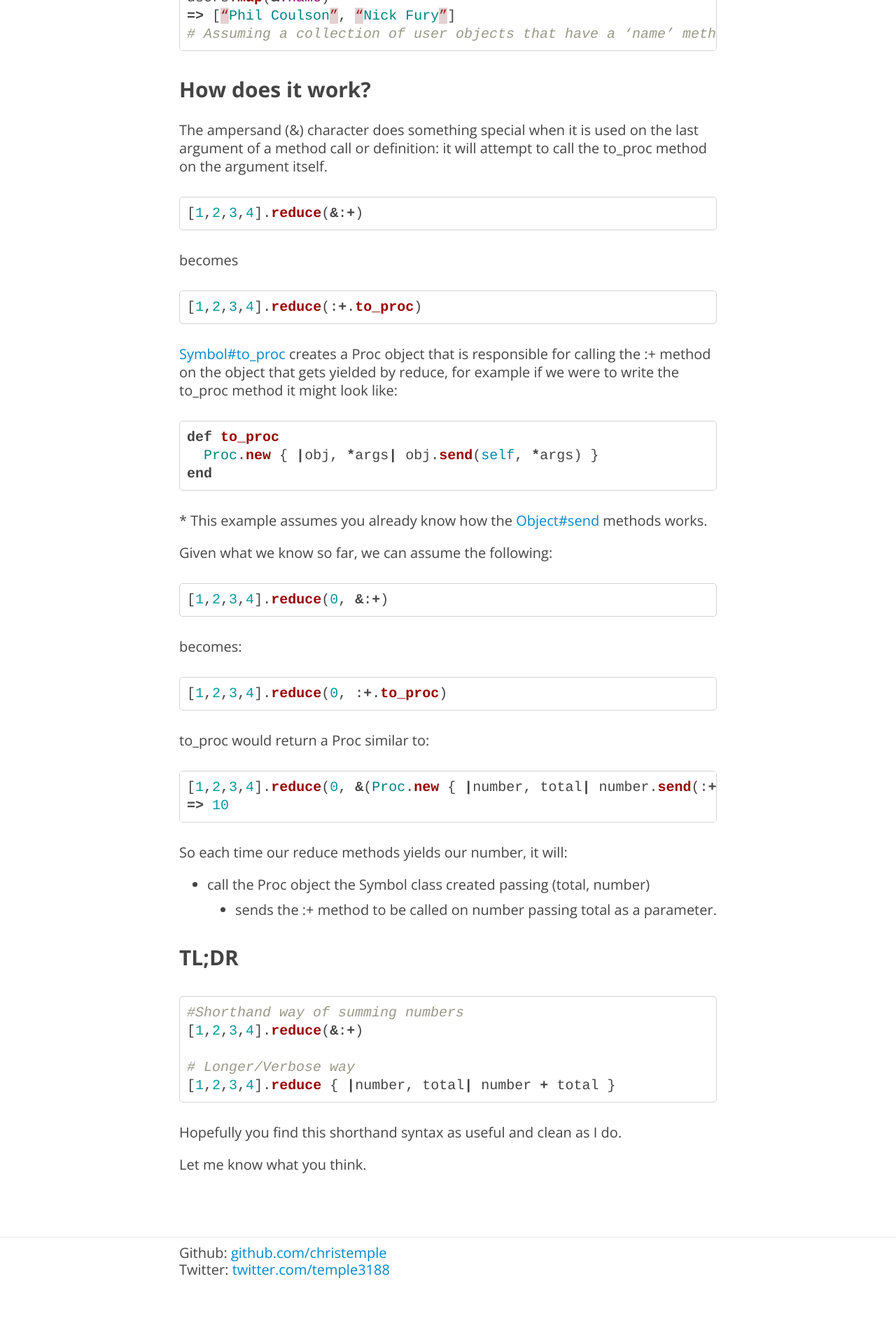
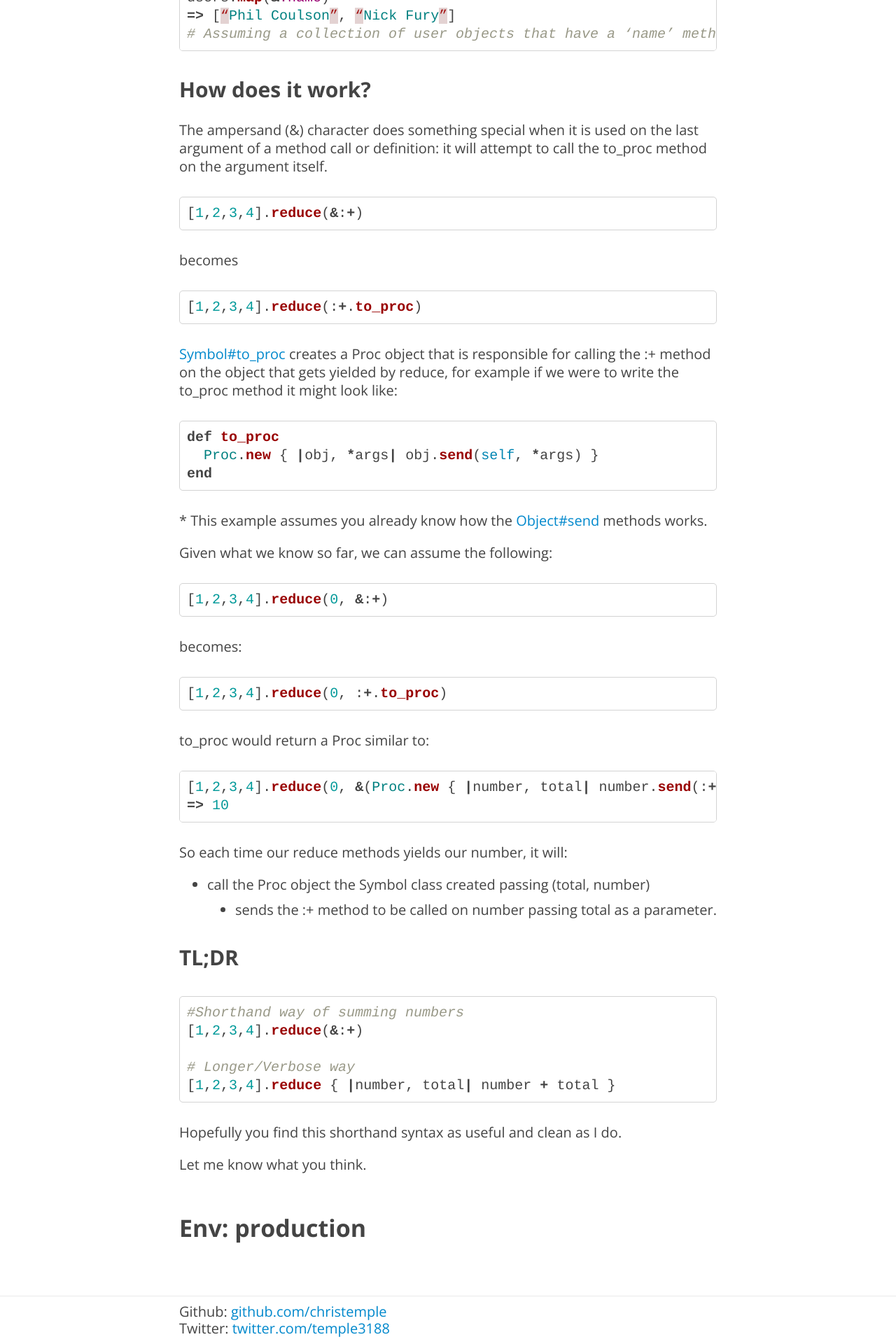
Before and after one commit to christemple/christemple.github.io, a Jekyll site: the page built from _posts/2014-11-01-ruby-shortand-syntax.markdown, in a window 1280 px wide. Shown: the part 966-2886 px from the top of the page at 70% size. Built offline with Jekyll 4.4.1, drawn with Linux system fonts in a browser that asks for light colours; Markdown is read by kramdown in place of the engine named in the settings; comment, search, counter and statistics services are not loaded; before the commit the page ends 2802 px from its top, so only the background shows below that.

Commit message:
Adding Disqus comments to my posts

```diff
--- /dev/null
+++ b/_includes/comments.html
@@ -0,0 +1,16 @@
+<section id="comments">
+  {% if site.env == 'production' %}
+    <h1>Env: {{ site.env }}</h1>
+    <div id="disqus_thread"></div>
+    <script type="text/javascript">
+        var disqus_shortname = 'whynotcode';
+        (function() {
+            var dsq = document.createElement('script'); dsq.type = 'text/javascript'; dsq.async = true;
+            dsq.src = '//' + disqus_shortname + '.disqus.com/embed.js';
+            (document.getElementsByTagName('head')[0] || document.getElementsByTagName('body')[0]).appendChild(dsq);
+        })();
+    </script>
+  {% else %}
+    <h2>Disqus comments go here in production</h2>
+  {% endif %}
+</section>
--- a/_layouts/default.html
+++ b/_layouts/default.html
@@ -21,7 +21,7 @@
       </header>
 
       <div class="site-wrapper">
-        <section>
+        <section id="content">
           {{ content }}
         </section>
       </div>
--- a/_layouts/post.html
+++ b/_layouts/post.html
@@ -6,13 +6,16 @@
 <article>
 	<header>
     <h1>{{ page.title }}</h1>
-      <div class="date">
-        <div class="day-month">{{ page.date | date: "%d %b" }}</div>
-        <div class="year">{{ page.date | date: "%Y" }}</div>
-        <div class="category">{{ page.category }}</div>
-      </div>
+    <div class="date">
+      <div class="day-month">{{ page.date | date: "%d %b" }}</div>
+      <div class="year">{{ page.date | date: "%Y" }}</div>
+      <div class="category">{{ page.category }}</div>
+    </div>
   </header>
 	<div class="content">
 		{{ content }}
 	</div>
+
+  {% include comments.html %}
+
 </article>
--- /dev/null
+++ b/_plugins/environment_variables.rb
@@ -0,0 +1,11 @@
+module Jekyll
+
+  class EnvironmentVariablesGenerator < Generator
+
+    def generate(site)
+      site.config['env'] = ENV['JEKYLL_ENV'] || 'production'
+    end
+
+  end
+
+end
--- a/css/app.css
+++ b/css/app.css
@@ -283,23 +283,23 @@
         body > header #avatar img {
           height: 50px; } }
 
-body section {
+body #content {
   display: block;
   float: left;
   margin-right: 2.35765%;
   width: 100%;
   margin-bottom: 30px;
   min-height: 500px; }
-  body section:last-child {
+  body #content:last-child {
     margin-right: 0; }
   @media screen and (max-width: 768px) {
-    body section {
+    body #content {
       display: block;
       float: left;
       margin-right: 2.35765%;
       width: 100%;
       padding: 0 10px; }
-      body section:last-child {
+      body #content:last-child {
         margin-right: 0; } }
 
 body > footer {
@@ -376,9 +376,5 @@
         line-height: 150%; }
         article .content:last-child {
           margin-right: 0; } }
-  article footer {
-    margin-top: 20px;
-    padding: 10px;
-    border-top: 1px solid #eaeaea;
-    opacity: 0.7;
-    text-align: right; }
+  article #comments {
+    margin: 50px 0 20px; }
```
Also changed, not shown: _assets/css/app.css (+6 -10 lines), _assets/css/app.sass (+3 -7 lines).
